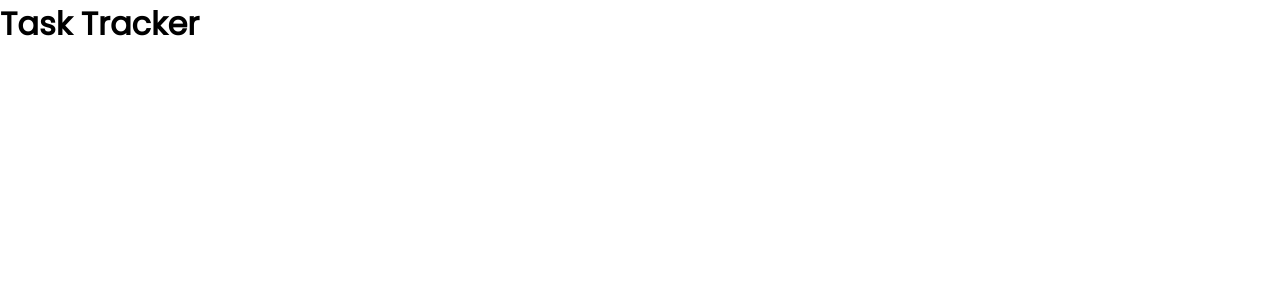
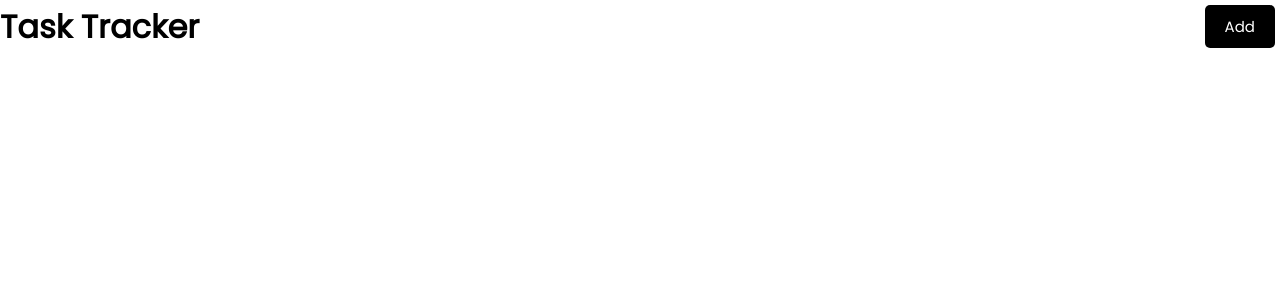
Before and after one commit to nadvolod/react-js-crash-course, a React (Create React App) app in the folder react-task-tracker/: page / in a window 1280 px wide. Shown: the top 300 px of the page. Built offline with nearby package versions, Linux system fonts and the light colour scheme.

Commit message:
Move the button into a Button component

```diff
--- /dev/null
+++ b/react-task-tracker/src/components/Button.js
@@ -0,0 +1,9 @@
+import React from 'react'
+
+const Button = () => {
+    return (
+        <button className='btn'>Add</button>
+    )
+}
+
+export default Button
--- a/react-task-tracker/src/components/Header.js
+++ b/react-task-tracker/src/components/Header.js
@@ -1,8 +1,14 @@
+import Button from './Button'
+
 // With the extension installed, running 'rafce' will create a new component
 const Header = ({title}) => {
     return (
-        <header>
+        // The header is pulling styling from 'header' in index.css
+        <header className='header'>
             <h1>{title}</h1>
+            {/* The button is pulling styling from our index.css
+            by referencing class 'btn' */}
+            <Button />
         </header>
     )
 }
```
